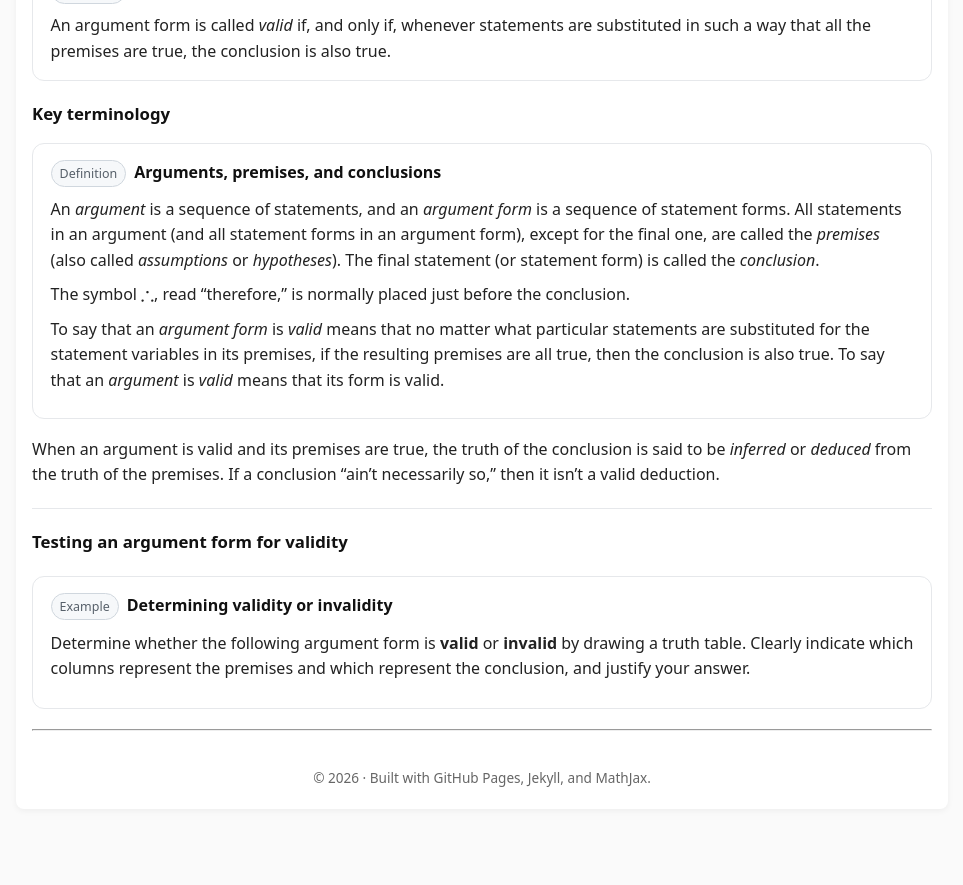
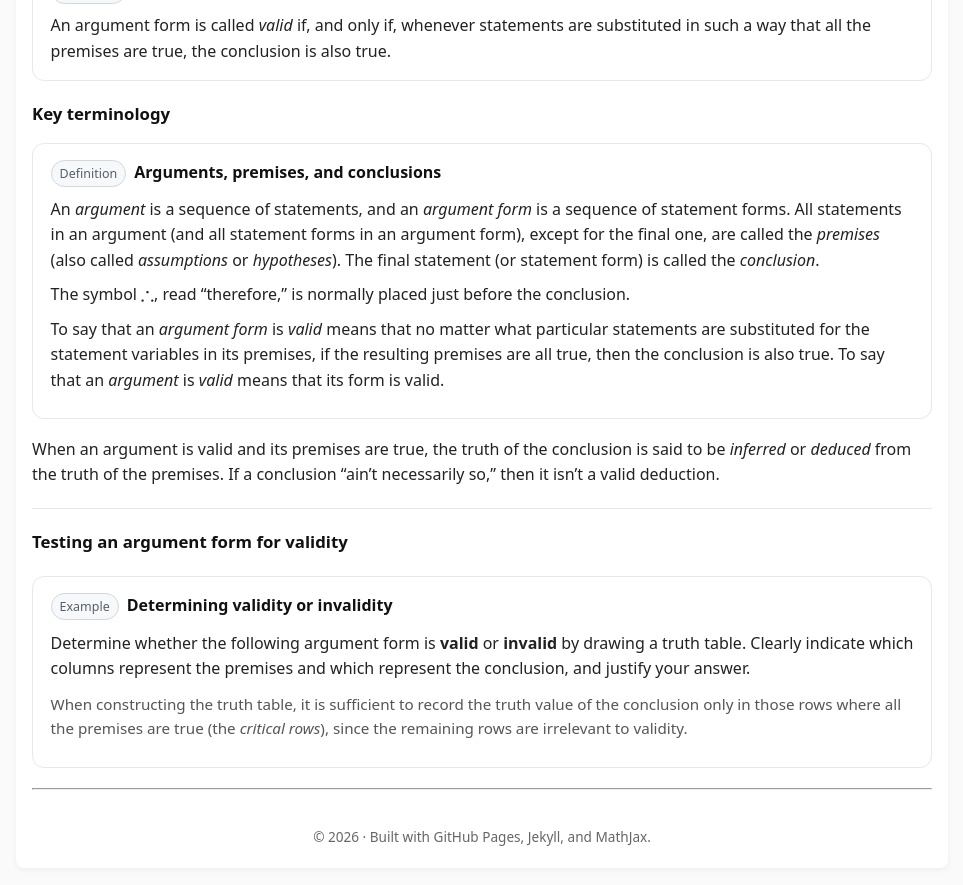
Before and after one commit to SaleemKamaludin/SaleemKamaludin.github.io, a Jekyll site: the page built from courses/comp1604/lecture-notes/lecture-01/index.md, in a window 1280 px wide and 900 px high, scrolled down 1786 px. Shown: the top 885 px of the window, without its empty margins (158-1121 px from the left). Built offline with Jekyll 4.4.1, drawn with Linux system fonts in a browser that asks for light colours; before the commit the page ends 2627 px from its top, so only the background shows below that.

Commit message:
Add explanation for constructing truth tables
Added clarification about truth tables and critical rows.

```diff
--- a/courses/comp1604/lecture-notes/lecture-01/index.md
+++ b/courses/comp1604/lecture-notes/lecture-01/index.md
@@ -703,3 +703,11 @@ permalink: /courses/comp1604/lecture-notes/lecture-01/
       Determine whether the following argument form is <b>valid</b> or <b>invalid</b> by drawing a truth table.
       Clearly indicate which columns represent the premises and which represent the conclusion, and justify your answer.
     </p>
+
+
+
+  <p class="muted">
+      When constructing the truth table, it is sufficient to record the truth value of the conclusion only in those rows
+      where all the premises are true (the <em>critical rows</em>), since the remaining rows are irrelevant to validity.
+    </p>
+  </div>
```
